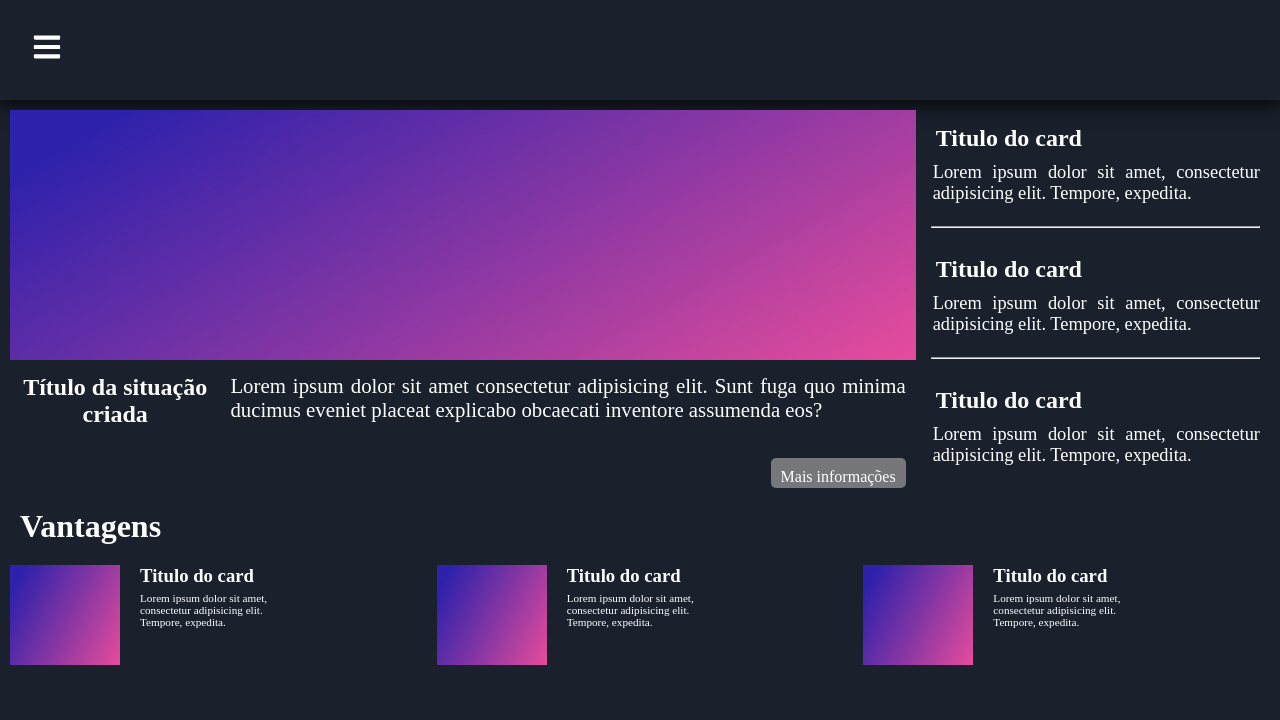
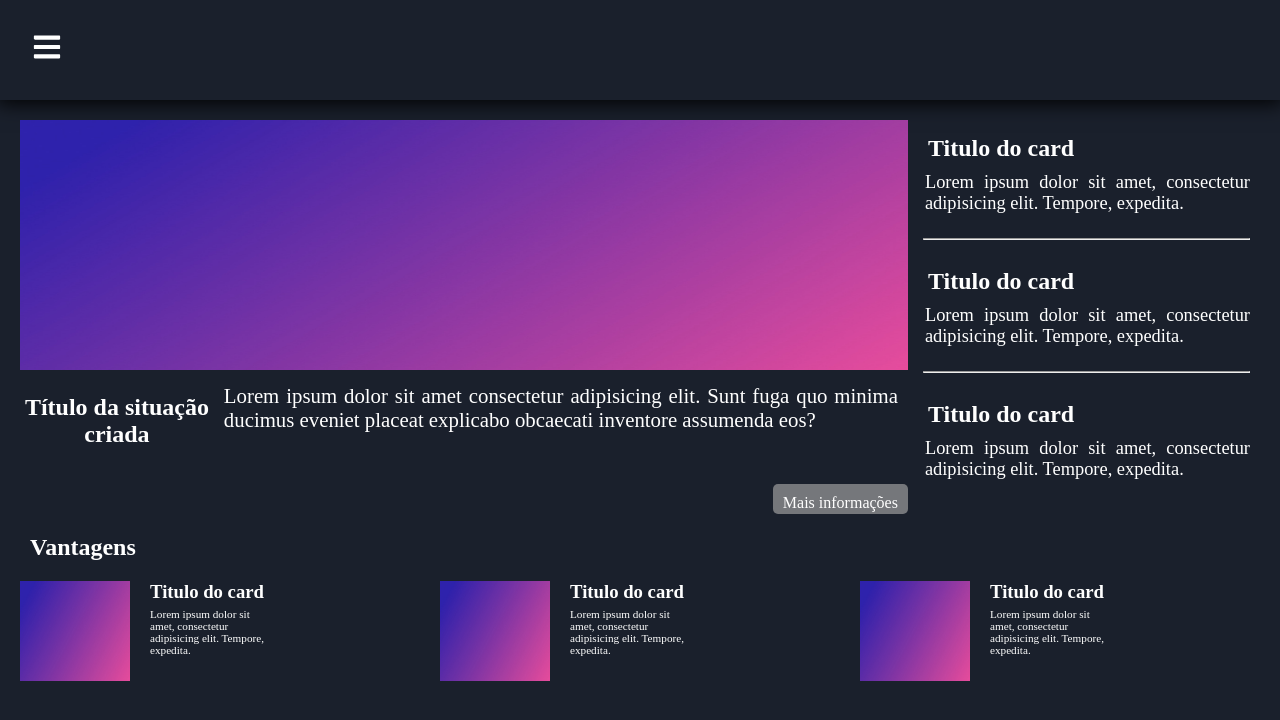
Before and after one commit to Pontessxx/Gs-site, a React (Vite) app: page / in a window 1280 px wide. Shown: the top 720 px of the page. Built offline with nearby package versions, Linux system fonts and the light colour scheme.

Commit message:
scss arrumado

```diff
--- a/src/App.scss
+++ b/src/App.scss
@@ -5,7 +5,5 @@
 }
 
 body {
-  width: 100vw;
-  height: 100vh;
   background-color: #1A202C;
 }
--- a/src/Pages/Home/Home.jsx
+++ b/src/Pages/Home/Home.jsx
@@ -6,6 +6,7 @@ const Home = () => {
   return (
     <>
     <section className='home-sec'>
+      <div className="max-home">
         <div className="home-div">
           {/* <h2>Global Soluction 2023 - Engenharia de Software</h2> */}
           <div className='card-imagem'>
@@ -35,9 +36,12 @@ const Home = () => {
             <p>Lorem ipsum dolor sit amet, consectetur adipisicing elit. Tempore, expedita.</p>
           </div>
         </div>
-    </section>
+      </div>
+      <div className="max-vants">
         <h1>Vantagens</h1>
         <Vantagens/>
+      </div>
+    </section>
   </>
   )
 }
--- a/src/Pages/Home/Home.scss
+++ b/src/Pages/Home/Home.scss
@@ -1,4 +1,9 @@
 .home-sec{
+  display: flex;
+  flex-direction: column;
+  margin: 10px;
+}
+.max-home{
     display: flex;
     margin: 10px;
     h2 {
@@ -17,8 +22,12 @@
     }
     .box-baixo{
         display: flex;
+        margin-bottom: 10px;
         h2{
-            padding: 10px;
+            height: 100px;
+            padding: 20px 0px 10px 0px;
+            margin: 0;
+
         }
         p{
             margin: 10px;
@@ -28,7 +37,7 @@
     }
     .box-btn-info{
         height: 20px;
-        margin: 10px;
+        // margin: 10px;
         height: 30px;
         display: flex;
         justify-content: end;
```
Lines whose indentation alone changed are shown as unchanged.
